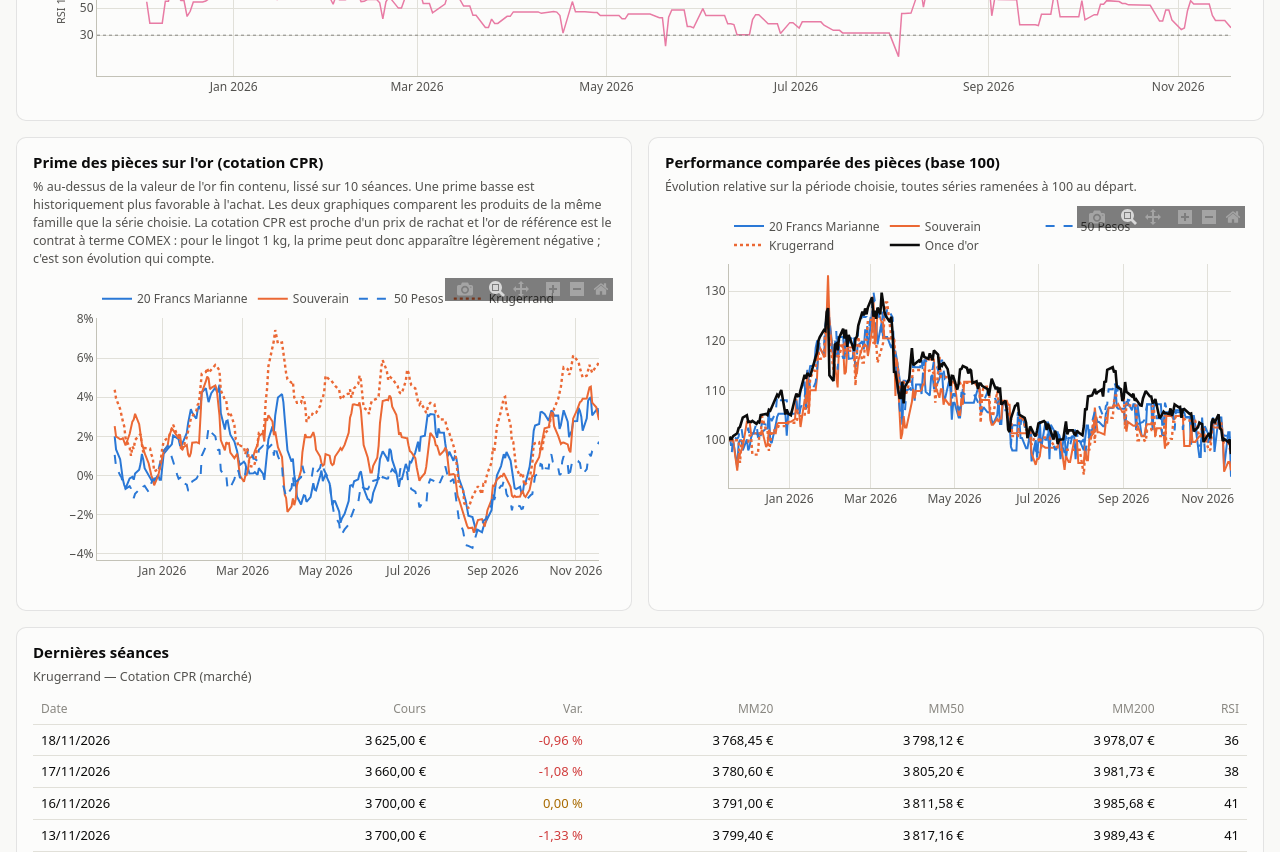
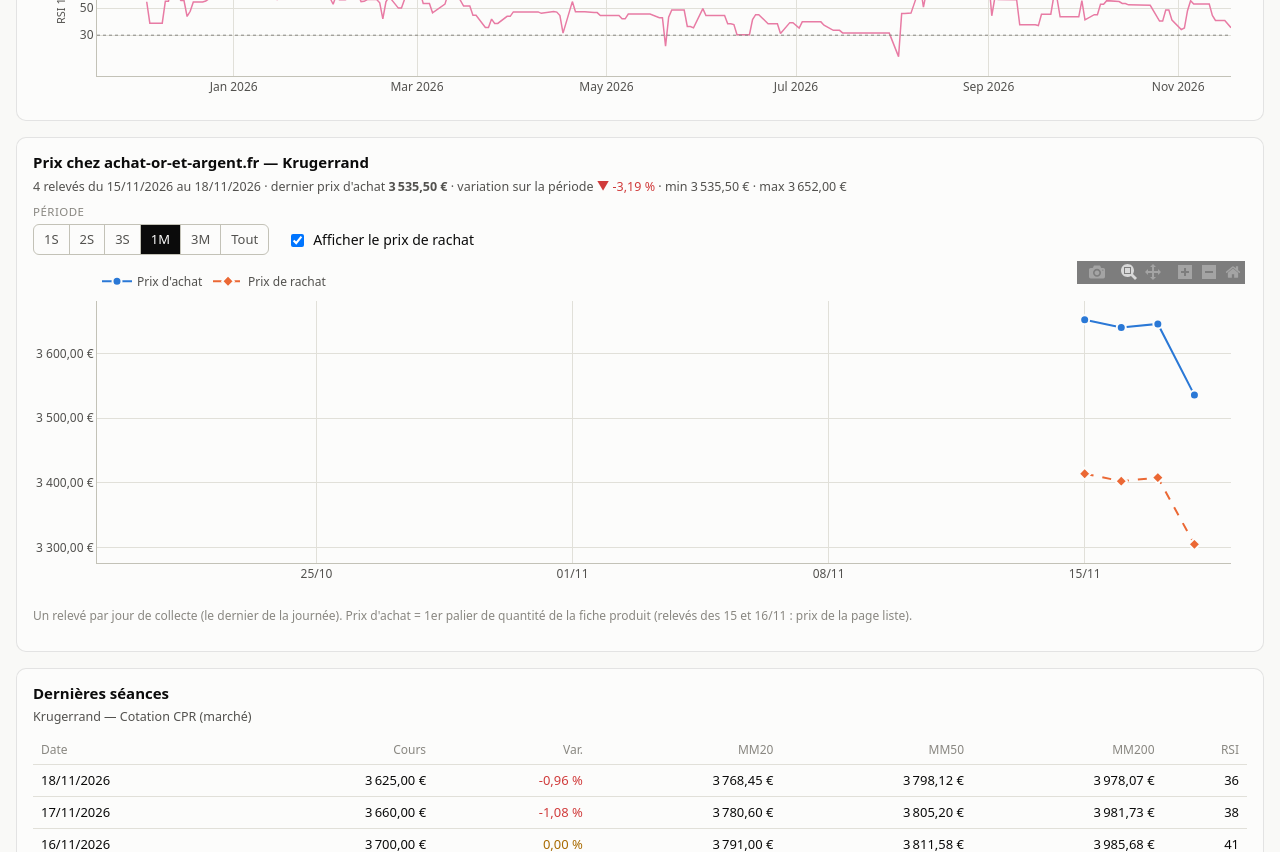
Before and after one commit to Zecat26/suivi-or, a plain HTML site: page tableau_de_bord.html in a window 1280 px wide. Shown: the part 1400-2252 px from the top of the page. Drawn offline with nearby package versions, Linux system fonts and the light colour scheme.

Commit message:
Tableau de bord : graphique des prix du site + Prime/Base 100 optionnels
- Nouveau graphique « Prix chez achat-or-et-argent.fr » (achat, rachat en option) avec
  périodes courtes 1S / 2S / 3S / 1M / 3M / Tout et synthèse (variation, min, max)
- Graphiques « Prime sur l'or » et « Performance base 100 » masqués par défaut,
  activables par cases à cocher (choix mémorisé dans le navigateur)

Co-Authored-By: Claude Opus 5.5 <noreply@anthropic.com>

```diff
--- a/tableau_de_bord.html
+++ b/tableau_de_bord.html
@@ -68,6 +68,8 @@ label.chk { display: inline-flex; gap: 6px; align-items: center; cursor: pointer
 .up { color: var(--good); } .down { color: var(--bad); } .flat { color: var(--warn); }
 .chart { width: 100%; }
 .grid2 { display: grid; grid-template-columns: 1fr 1fr; gap: 16px; }
+.grid2.solo { grid-template-columns: 1fr; }
+[hidden] { display: none !important; }
 @media (max-width: 900px) { .grid2 { grid-template-columns: 1fr; } }
 table { width: 100%; border-collapse: collapse; font-variant-numeric: tabular-nums; font-size: 13px; }
 th, td { padding: 6px 8px; text-align: right; border-bottom: 1px solid var(--grid); white-space: nowrap; }
@@ -110,6 +112,8 @@ tr.groupe td { text-align: left; color: var(--accent); font-weight: 600; font-si
       <div class="ctl"><span>Type de moyenne</span><div class="seg" id="segMM"></div></div>
       <label class="chk"><input type="checkbox" id="chkBoll"> Bandes de Bollinger (20, 2σ)</label>
       <label class="chk"><input type="checkbox" id="chkRsi"> RSI (14)</label>
+      <label class="chk"><input type="checkbox" id="chkPrime"> Graphique « Prime sur l'or »</label>
+      <label class="chk"><input type="checkbox" id="chkBase"> Graphique « Performance base 100 »</label>
     </div>
 
     <div class="tiles" id="tiles"></div>
@@ -121,13 +125,24 @@ tr.groupe td { text-align: left; color: var(--accent); font-weight: 600; font-si
       <div id="chRsi" class="chart" style="height:170px"></div>
     </div>
 
-    <div class="grid2">
-      <div class="card">
+    <div class="card">
+      <h2 id="titreSite"></h2>
+      <p class="sub" id="sousTitreSite"></p>
+      <div class="controls" style="margin: 6px 0 4px;">
+        <div class="ctl"><span>Période</span><div class="seg" id="segSite"></div></div>
+        <label class="chk"><input type="checkbox" id="chkRachat"> Afficher le prix de rachat</label>
+      </div>
+      <div id="chSite" class="chart" style="height:340px"></div>
+      <p class="note">Un relevé par jour de collecte (le dernier de la journée). Prix d'achat = 1er palier de quantité de la fiche produit (relevés des 15 et 16/11 : prix de la page liste).</p>
+    </div>
+
+    <div class="grid2" id="grilleAnnexes">
+      <div class="card" id="cardPrime">
         <h2 id="titrePrime">Prime sur l'or (cotation CPR)</h2>
         <p class="sub">% au-dessus de la valeur de l'or fin contenu, lissé sur 10 séances. Une prime basse est historiquement plus favorable à l'achat. Les deux graphiques comparent les produits de la même famille que la série choisie. La cotation CPR est proche d'un prix de rachat et l'or de référence est le contrat à terme COMEX : pour le lingot 1 kg, la prime peut donc apparaître légèrement négative ; c'est son évolution qui compte.</p>
         <div id="chPrime" class="chart" style="height:320px"></div>
       </div>
-      <div class="card">
+      <div class="card" id="cardBase">
         <h2 id="titreBase">Performance comparée (base 100)</h2>
         <p class="sub">Évolution relative sur la période choisie, toutes séries ramenées à 100 au départ.</p>
         <div id="chBase" class="chart" style="height:320px"></div>
@@ -157,7 +172,8 @@ tr.groupe td { text-align: left; color: var(--accent); font-weight: 600; font-si
   const estWeekend = (d) => { const j = new Date(d + "T12:00:00").getDay(); return j === 0 || j === 6; };
 
   // ---------- état (mémorisé localement)
-  const defaut = { serie: "12", type: "cpr", periode: "1A", mm1: 20, mm2: 50, mm3: 200, mmType: "SMA", boll: false, rsi: true };
+  const defaut = { serie: "12", type: "cpr", periode: "1A", mm1: 20, mm2: 50, mm3: 200, mmType: "SMA", boll: false, rsi: true,
+    prime: false, base: false, sitePer: "1M", siteRachat: true };
   let S = Object.assign({}, defaut);
   try { Object.assign(S, JSON.parse(localStorage.getItem("suiviOr") || "{}")); } catch (e) {}
   const sauver = () => { try { localStorage.setItem("suiviOr", JSON.stringify(S)); } catch (e) {} };
@@ -234,6 +250,7 @@ tr.groupe td { text-align: left; color: var(--accent); font-weight: 600; font-si
     selSerie.value = S.serie; majTypes();
     $("mm1").value = S.mm1; $("mm2").value = S.mm2; $("mm3").value = S.mm3;
     $("chkBoll").checked = S.boll; $("chkRsi").checked = S.rsi;
+    $("chkPrime").checked = S.prime; $("chkBase").checked = S.base; $("chkRachat").checked = S.siteRachat;
     segP.querySelectorAll("button").forEach(b => b.classList.toggle("on", b.dataset.v === S.periode));
     segM.querySelectorAll("button").forEach(b => b.classList.toggle("on", b.dataset.v === S.mmType));
   }
@@ -244,6 +261,16 @@ tr.groupe td { text-align: left; color: var(--accent); font-weight: 600; font-si
   $("chkRsi").onchange = (e) => { S.rsi = e.target.checked; maj(); };
   segP.onclick = (e) => { if (e.target.dataset.v) { S.periode = e.target.dataset.v; maj(); } };
   segM.onclick = (e) => { if (e.target.dataset.v) { S.mmType = e.target.dataset.v; maj(); } };
+  $("chkPrime").onchange = (e) => { S.prime = e.target.checked; maj(); };
+  $("chkBase").onchange = (e) => { S.base = e.target.checked; maj(); };
+
+  // Graphique des prix du site : périodes courtes (en jours)
+  const PERIODES_SITE = { "1S": 7, "2S": 14, "3S": 21, "1M": 30, "3M": 91, "Tout": null };
+  const segSite = $("segSite");
+  Object.keys(PERIODES_SITE).forEach(k => { const b = document.createElement("button"); b.textContent = k; b.dataset.v = k;
+    b.title = { "1S": "1 semaine", "2S": "2 semaines", "3S": "3 semaines", "1M": "1 mois", "3M": "3 mois", "Tout": "Tout l'historique" }[k]; segSite.appendChild(b); });
+  segSite.onclick = (e) => { if (e.target.dataset.v) { S.sitePer = e.target.dataset.v; sauver(); renduSite(); } };
+  $("chkRachat").onchange = (e) => { S.siteRachat = e.target.checked; sauver(); renduSite(); };
 
   // ---------- mise en page Plotly
   function layoutBase(extra) {
@@ -361,7 +388,53 @@ tr.groupe td { text-align: left; color: var(--accent); font-weight: 600; font-si
     return res;
   }
 
+  function renduSite() {
+    segSite.querySelectorAll("button").forEach(b => b.classList.toggle("on", b.dataset.v === S.sitePer));
+    // Produit = celui de la série choisie (le 1er produit si l'once d'or est sélectionnée)
+    const p = (S.serie !== "or" && pieceParId.get(S.serie)) || D.pieces[0];
+    $("titreSite").textContent = "Prix chez achat-or-et-argent.fr — " + p.nom;
+    const tous = p.site.filter(r => r[1] != null);
+    if (!tous.length) { $("sousTitreSite").textContent = "Pas encore de relevé pour ce produit."; Plotly.purge("chSite"); return; }
+    const derniere = tous[tous.length - 1][0];
+    const jours = PERIODES_SITE[S.sitePer];
+    let deb = "0000";
+    if (jours) { const d = new Date(derniere + "T12:00:00"); d.setDate(d.getDate() - jours); deb = d.toISOString().slice(0, 10); }
+    const pts = tous.filter(r => r[0] >= deb);
+    const x = pts.map(r => r[0]), ya = pts.map(r => r[1]), yr = pts.map(r => r[2]);
+
+    const marque = (couleur, symbole) => ({ size: 9, color: couleur, symbol: symbole, line: { color: css("--surface"), width: 2 } });
+    const traces = [ligne(x, ya, "Prix d'achat", null, 0, {
+      mode: "lines+markers", line: { color: css("--s1"), width: 2 }, marker: marque(css("--s1"), "circle") })];
+    if (S.siteRachat) traces.push(ligne(x, yr, "Prix de rachat", null, 0, {
+      mode: "lines+markers", line: { color: css("--s2"), width: 2, dash: "dash" }, marker: marque(css("--s2"), "diamond") }));
+
+    const xaxis = Object.assign(layoutBase().xaxis, { tickformat: "%d/%m", hoverformat: "%d/%m/%Y" });
+    if (jours) {  // afficher toute la fenêtre choisie, même si elle contient peu de relevés
+      const fin = new Date(derniere + "T12:00:00"); fin.setDate(fin.getDate() + 1);
+      xaxis.range = [deb, fin.toISOString().slice(0, 10)];
+    }
+    Plotly.react("chSite", traces, layoutBase({ xaxis, showlegend: true,
+      yaxis: Object.assign(layoutBase().yaxis, { ticksuffix: " €", tickformat: ",.2f" }) }), CFG);
+
+    // Synthèse de la période
+    const varA = ya.length > 1 ? ya[ya.length - 1] / ya[0] - 1 : null;
+    const cls = varA == null ? "" : varA > 0 ? "up" : varA < 0 ? "down" : "flat";
+    const fl = varA == null ? "" : varA > 0 ? "▲ " : varA < 0 ? "▼ " : "◆ ";
+    $("sousTitreSite").innerHTML = `${pts.length} relevé${pts.length > 1 ? "s" : ""} du ${dfr(x[0])} au ${dfr(x[x.length - 1])}` +
+      ` · dernier prix d'achat <b>${eur(ya[ya.length - 1])}</b>` +
+      (varA == null ? "" : ` · variation sur la période <span class="${cls}">${fl}${pct(varA)}</span>`) +
+      ` · min ${eur(Math.min(...ya))} · max ${eur(Math.max(...ya))}`;
+  }
+
   function renduAnnexes() {
+    renduSite();
+    // Graphiques optionnels : Prime et Base 100
+    $("cardPrime").hidden = !S.prime; $("cardBase").hidden = !S.base;
+    $("grilleAnnexes").hidden = !S.prime && !S.base;
+    $("grilleAnnexes").classList.toggle("solo", S.prime !== S.base);
+    if (!S.prime) Plotly.purge("chPrime");
+    if (!S.base) Plotly.purge("chBase");
+    if (!S.prime && !S.base) return;
     // Styles lisibles par les daltoniens (rouge-vert) : 2 couleurs (bleu / orange) × styles de trait, + noir/blanc pour l'or
     const STYLES = [
       { c: css("--s1"), dash: "solid", w: 2 },     // 1er produit : bleu plein
```
